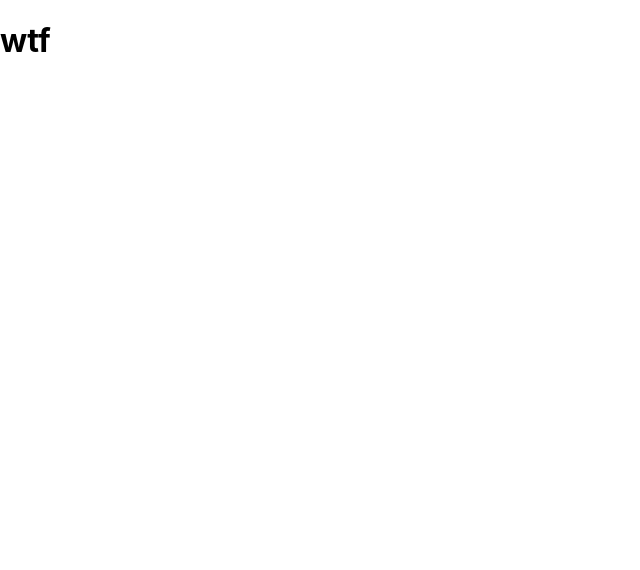
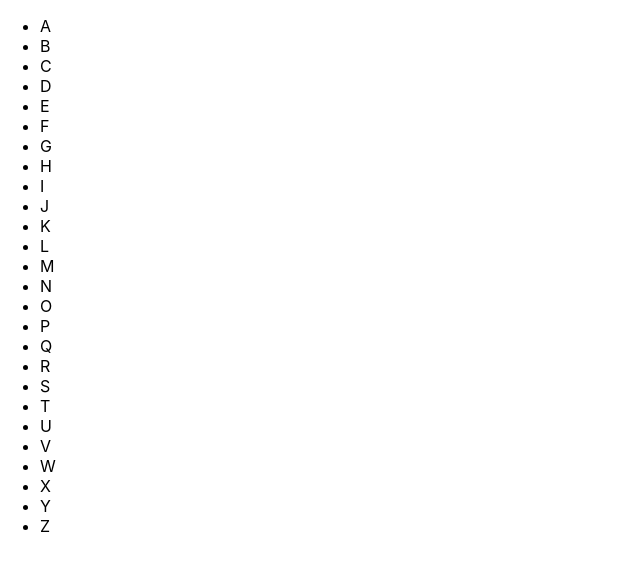
Before and after one commit to don-riel/hangman, a React (Create React App) app: page / in a window 1280 px wide. Shown: the top 570 px of the page, without its empty margins (0-640 px from the left). Built offline with nearby package versions, Linux system fonts and the light colour scheme; no server answers.

Commit message:
updated some components

```diff
--- a/src/App.js
+++ b/src/App.js
@@ -1,9 +1,61 @@
-import React from 'react';
+import React, { useState, useEffect } from 'react';
+
+
+import HangmanImage from './components/image/image.component';
+import Word from './components/word/word.component';
+import Letter from './components/letters/letter.component';
+import NewGameButton from './components/buttons/newGame.button';
+
+
 
 function App() {
+  const A = 65;
+  const [word, setWord] = useState(null);
+  const [tryCount, setTryCount] = useState(0);
+  const [letters] =  useState(Array.from({length: 26}, (_, i) => String.fromCharCode(A + i)));
+  const [playerReady, setPlayerReady] = useState(true);
+
+  useEffect(() => {
+    fetch('https://random-word-api.herokuapp.com/word?number=1')
+    .then(res => res.json())
+    .then(res => setWord(res))
+  },[playerReady]);
+
+
+
+  const handleClick = (letter, tryCount) => {
+
+    console.log(letter);
+
+    //handler if letter exists in the word or not
+    if(word != null && word.includes(letter.toLowerCase())) {
+      console.log(`${letter} is included`)
+    } else (
+      setTryCount(tryCount + 1)
+
+    )
+  }
+
+  const togglePlayerReady = () => {
+    setPlayerReady(!playerReady)
+  }
+
+
+
+  const resetTryCount = () => {
+    setPlayerReady(!playerReady)
+    setTryCount(0);
+  }
+
   return (
     <div>
-      <h1>wtf</h1>
+      <HangmanImage tryCount={tryCount}/>
+      <Word word={word} />
+      {
+        playerReady ? <Letter letters={letters} handleClick={handleClick} /> : <NewGameButton handleCount={resetTryCount} />
+      }
+
+
     </div>
   )
 }
--- /dev/null
+++ b/src/components/buttons/newGame.button.jsx
@@ -0,0 +1,7 @@
+import React from 'react';
+
+function NewGameButton({handleCount}) {
+    return <button onClick={handleCount}>New Game</button>
+}
+
+export default NewGameButton;
--- /dev/null
+++ b/src/components/image/image.component.jsx
@@ -0,0 +1,32 @@
+import React from 'react';
+
+function HangmanImage({tryCount}) {
+    const count = tryCount;
+    let imageTest = null;
+
+    switch (count) {
+        case 1:
+            imageTest = `Wrong tries = ${count}`
+            break;
+        case 2:
+            imageTest = `Wrong tries = ${count}`
+            break;
+        case 3:
+            imageTest = `Wrong tries = ${count}`
+             break;
+        case 4:
+            imageTest = `Game over!!`
+            break;
+        default:
+            break;
+    }
+    //const image = null;
+    return (
+       <div>
+           <p>{imageTest}</p>
+       </div>
+
+    )
+}
+
+export default HangmanImage;
--- /dev/null
+++ b/src/components/letters/letter.component.jsx
@@ -0,0 +1,17 @@
+import React from 'react';
+
+function Letter({letters, handleClick}) {
+    return (
+        <div>
+            <ul>
+                {letters.map(letter =>
+            <li key={letter} onClick={() => handleClick(letter)}>
+                {letter}
+            </li>
+            )}
+        </ul>
+        </div>
+    )
+}
+
+export default Letter;
--- /dev/null
+++ b/src/components/word/word.component.jsx
@@ -0,0 +1,12 @@
+import React from 'react';
+
+function Word({word}) {
+    const children = word;
+    return (
+        <div>
+            <p>{children}</p>
+        </div>
+    )
+}
+
+export default Word;
```
